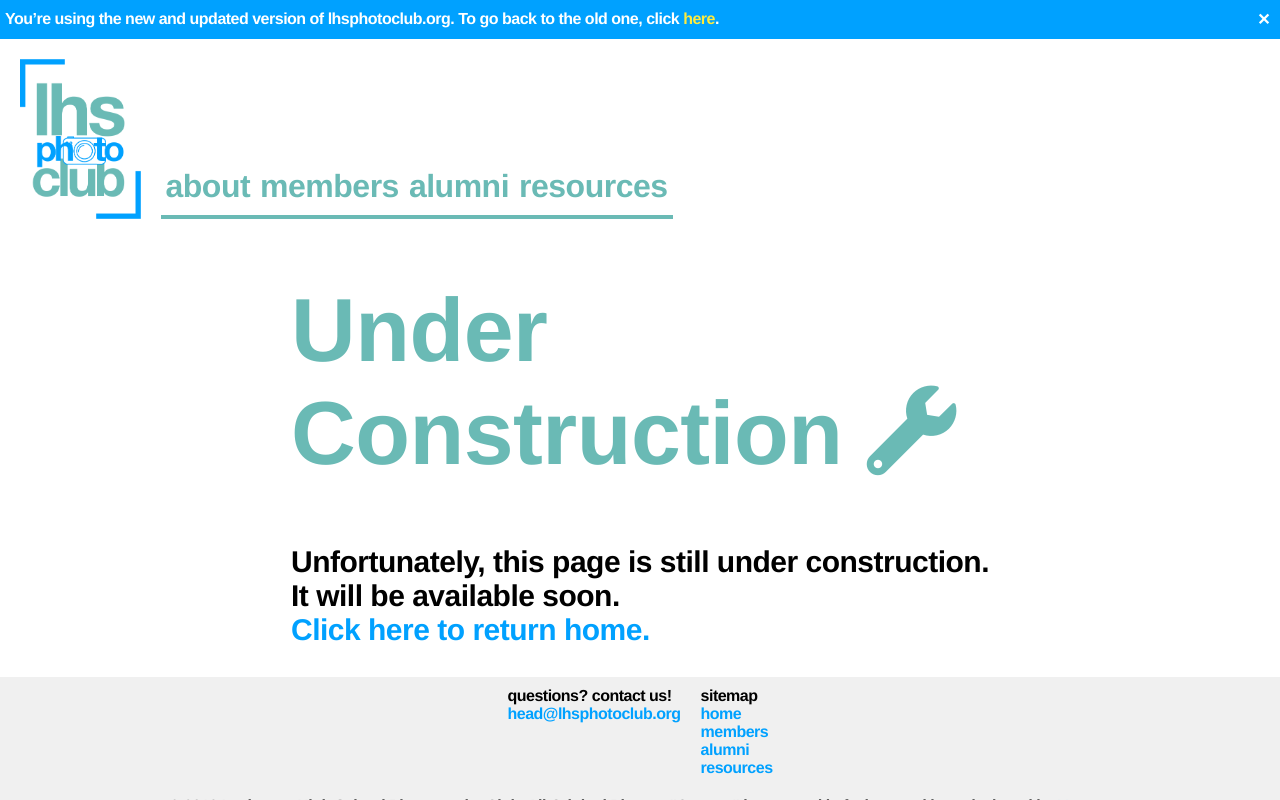
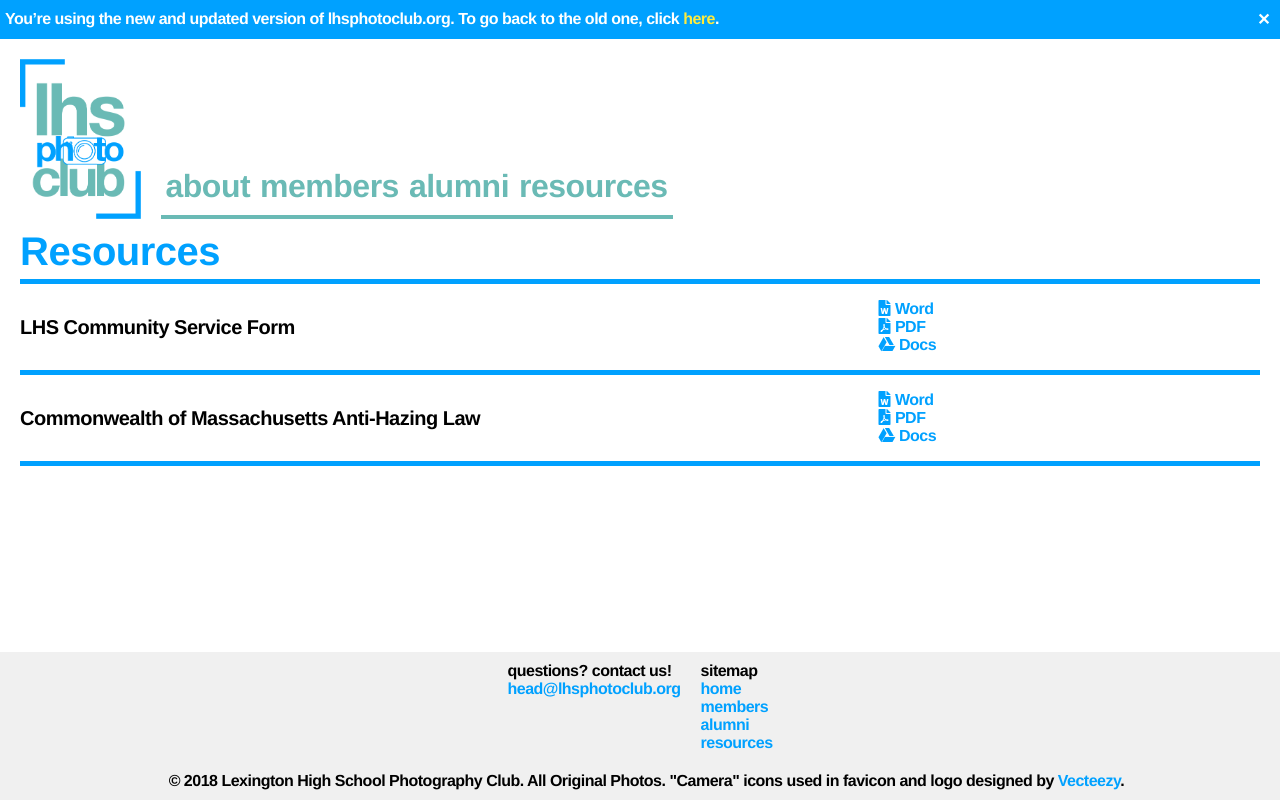
Before and after one commit to jjmarm/lhsphotoclub, a PHP site: page /resources.html in a window 1280 px wide. Run offline with PHP 8.4, Linux system fonts and the light colour scheme.

Commit message:
Added a resources page

```diff
--- a/css/master.css
+++ b/css/master.css
@@ -5,6 +5,12 @@
 
   Credits to Lokesh Dakar for Lightbox 2 https://lokeshdhakar.com/projects/lightbox2/
 */
+
+:root {
+  --blue-color: #00a1ff;
+  --teal-color: #6abab5;
+  --yellow-color: #ffeb3b;
+}
 
 ::selection {
   background-color: #ffeb3b;
@@ -93,6 +99,9 @@ a:hover {
 .nav .logo {
   float: left;
   margin-left: 20px;
+}
+.nav .logo:hover {
+  cursor: pointer auto;
 }
 .nav .logo img {
   height: 20vh;
@@ -442,7 +451,7 @@ footer a:hover {
   background-position: center;
   background-repeat: no-repeat;
   background-attachment: fixed;
-  background-size: cover;
+  background-size: cover ;
 
   overflow: hidden;
 
@@ -570,6 +579,41 @@ footer a:hover {
 }
 
 
+/* Resources Page */
+.resources {
+  display: flex;
+  flex-flow: column nowrap;
+  padding: 10px 20px 10px 20px;
+}
+.resources h1 {
+  font-size: 40px;
+  border-bottom: solid 5px;
+  margin: 0;
+  padding-bottom: 5px;
+  color: #00a1ff;
+}
+.resource-li {
+  display: flex;
+  flex-flow: row nowrap;
+  flex: 0 0 auto;
+  border: solid var(--blue-color);
+  border-width: 0 0 5px 0;
+  align-items: center;
+}
+.resource-title {
+  flex: 1.5 1 66%;
+  font-size: 20px;
+}
+.resource-download {
+  flex: 1 1 34%;
+}
+.resource-li ul {
+  list-style-type: none;
+}
+.resource-li i {
+  padding-right: 5px;
+}
+
 @media screen and (max-width: 420px) {
   .index {
     display: flex;
--- a/resources.html
+++ b/resources.html
@@ -16,7 +16,33 @@
         <a id="close" href="#">✕</a>
       </div>
       <nav data-include="nav"></nav>
-      <div data-include="construction"></div>
+      <div class="resources">
+        <h1>Resources</h1>
+        <div class="resource-li">
+          <div class="resource-title">
+              LHS Community Service Form
+          </div>
+          <div class="resource-download">
+            <ul>
+              <li><a href="resources/LHSCommSvcForm.docx"><i class="fas fa-file-word"></i>Word</a></li>
+              <li><a href="resources/LHSCommSvcForm.pdf"><i class="fas fa-file-pdf"></i>PDF</a></li>
+              <li><a href="https://docs.google.com/document/d/1wJnX4eE4PS4CvYsMHoHnnEJhnB8h4higouO4YsQD7_k/edit"><i class="fab fa-google-drive"></i>Docs</a></li>
+            </ul>
+          </div>
+        </div>
+        <div class="resource-li">
+          <div class="resource-title">
+              Commonwealth of Massachusetts Anti-Hazing Law
+          </div>
+          <div class="resource-download">
+            <ul>
+              <li><a href="resources/MA-AntiHazing.docx"><i class="fas fa-file-word"></i>Word</a></li>
+              <li><a href="resources/MA-AntiHazing.pdf"><i class="fas fa-file-pdf"></i>PDF</a></li>
+              <li><a href="https://docs.google.com/document/d/1wknJR5mAxqyEbcvWYXwm_sDwt6Y9W7bZNAwIorpCJ_s/edit?usp=sharing"><i class="fab fa-google-drive"></i>Docs</a></li>
+            </ul>
+          </div>
+        </div>
+      </div>
     </div>
     <footer data-include="footer"></footer>
   </body>
```
Also changed, not shown: members/aadharsh.html (line endings or trailing spaces), 4 other files.
